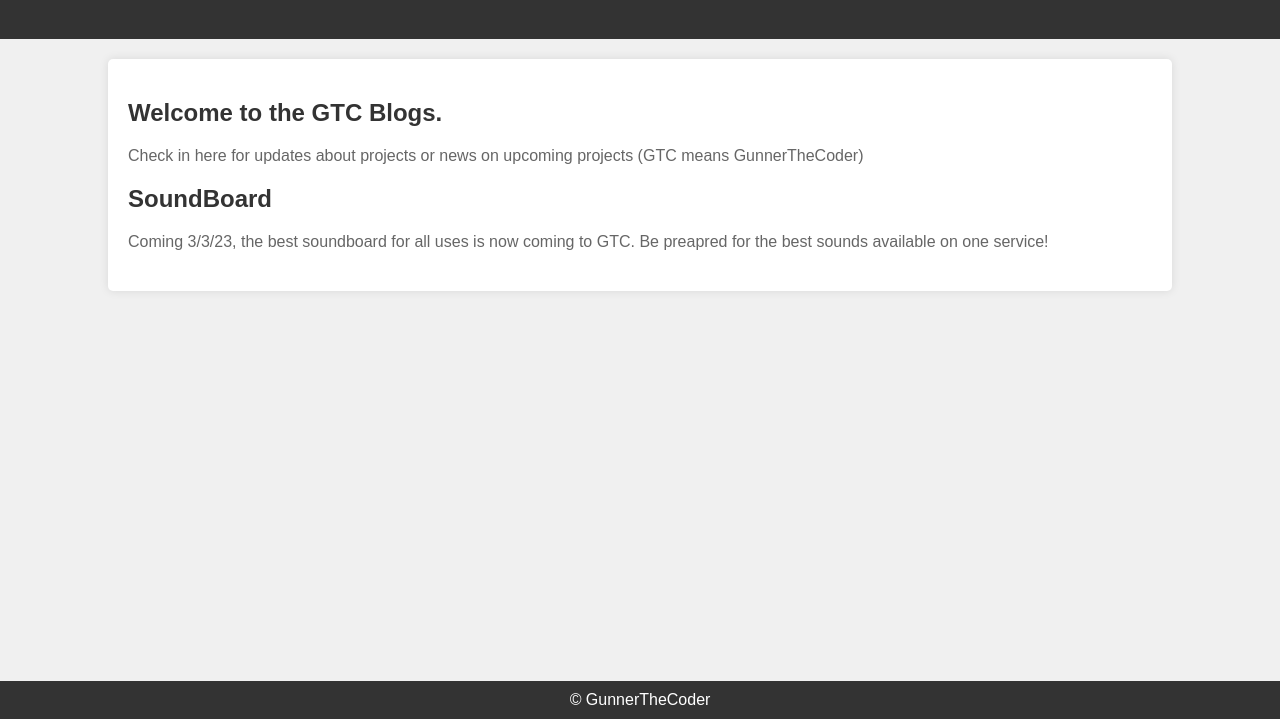
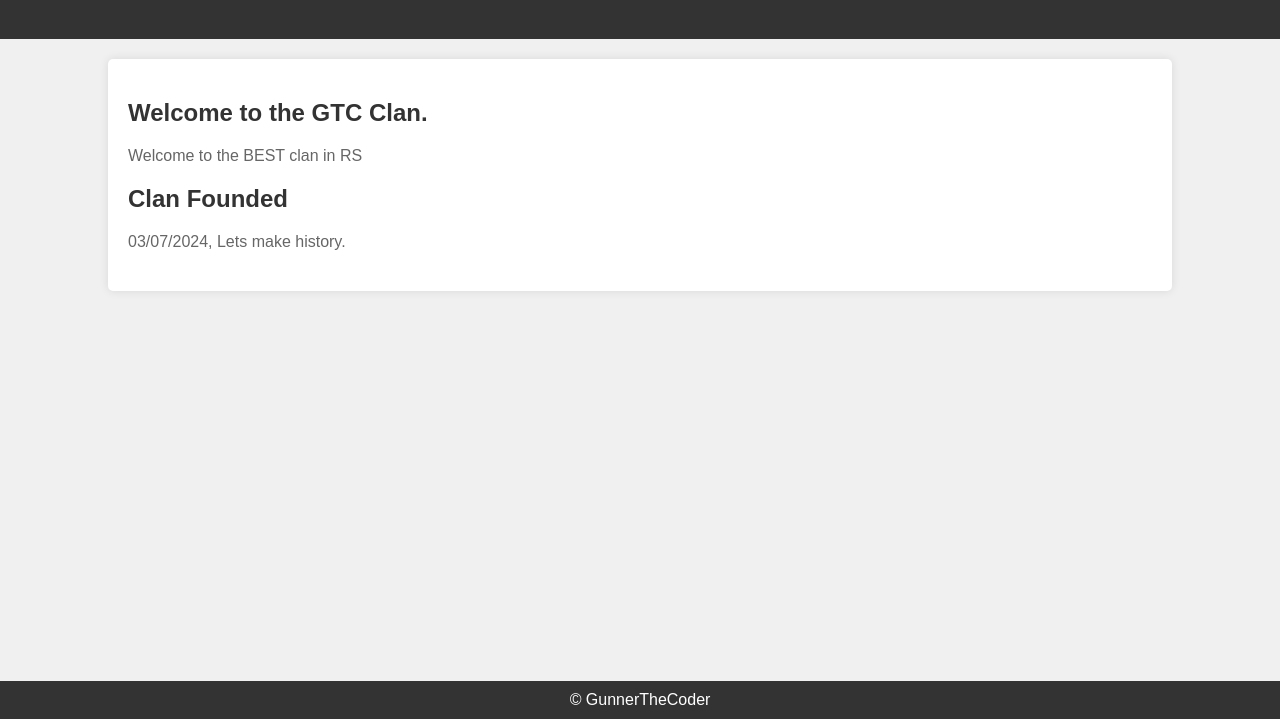
Before and after one commit to GunnerTheSeraphVIP/blog, a plain HTML site: page index.html in a window 1280 px wide. Shown: the part 81-800 px from the top of the page. Drawn offline with Linux system fonts and the light colour scheme.

Commit message:
Update index.html

```diff
--- a/index.html
+++ b/index.html
@@ -77,13 +77,13 @@
 
 <div class="container">
     <div class="post">
-        <h2>Welcome to the GTC Blogs.</h2>
-        <p>Check in here for updates about projects or news on upcoming projects (GTC means GunnerTheCoder)</p>
+        <h2>Welcome to the GTC Clan.</h2>
+        <p>Welcome to the BEST clan in RS</p>
     </div>
 
     <div class="post">
-        <h2>SoundBoard</h2>
-        <p>Coming 3/3/23, the best soundboard for all uses is now coming to GTC. Be preapred for the best sounds available on one service!</p>
+        <h2>Clan Founded</h2>
+        <p>03/07/2024, Lets make history.</p>
     </div>
 </div>
 
```
